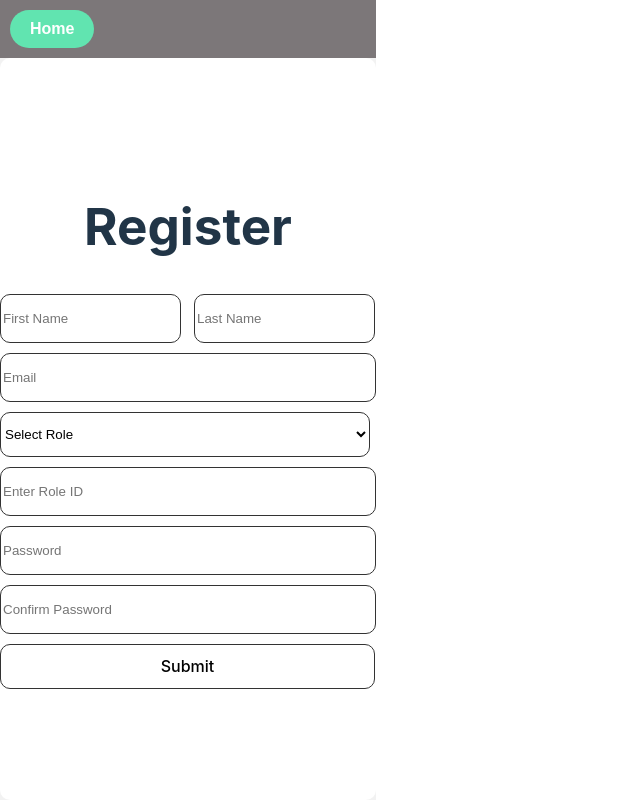
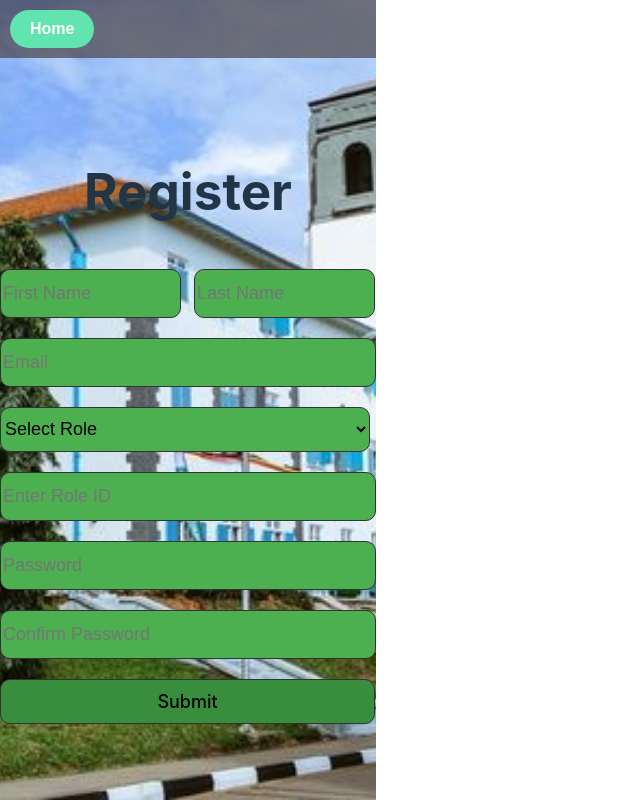
Before and after one commit to MORISON-K/AITS, a React (Vite) app in the folder client/aits_frontend/: page / in a window 1280 px wide. Both pictures are taken after a click on the button "Register". Shown: the whole page, without its empty margins (0-640 px from the left). Built offline with nearby package versions, Linux system fonts and the light colour scheme; the HTML template or start-up script is replaced by a standard one.

Commit message:
Updated App.css and added mak2.jpg image

```diff
--- a/client/aits_frontend/src/App.css
+++ b/client/aits_frontend/src/App.css
@@ -1,5 +1,8 @@
 /* Styling for the Home page */
 .app-container {
+  background-image: url('./assets/mak2.jpg');
+  background-size: cover;
+  background-position: center;
   background-color: #f0f0f0d7;
   height: 100vh;
   display: flex;
@@ -73,7 +76,7 @@ cd
 .login-page {
   height: 100vh;
   margin-bottom: 0px;
-  background-color: white;
+  background-color: linear-gradient(135deg, #f0f8ff, #e1e8f0);
   border-radius: 10px;
   display: flex;
   justify-content: center;
@@ -85,11 +88,13 @@ cd
 .login-input {
    width: 350px;
    height: 35px;
-   border-radius: 10px;
+   border-radius: 8px;
    padding: 10px;
-   margin-bottom: 15px;
+   margin-bottom: 20px;
    border: 1px solid #333;
-   box-shadow: 0px 0px 10px 2px rgba(119, 105, 105, 0.25);
+   background-color: #f8f8f8;
+   box-shadow: 0px 0px 12px 3px rgba(76, 175, 80, 0.2);
+   transition: all 0.3s ease-in-out;
 
 
 }
@@ -107,17 +112,19 @@ cd
   width: 370px;
   height: 45px;
   border-radius: 10px;
-  background-color: #fff;
+  background-color: #4caf50;
   border: 1px solid #333;
   cursor: pointer;
+  font-size: 18px;
   margin-bottom: 5px;
-  margin-top: 5px;
+  transition: background-color 0.3s ease;
+  margin-top: 15px;
 }
 
 
 .without-account {
   margin-left: 5px;
-  color: blue;
+  color: #4caf50;
 }
 
 .without {
@@ -136,5 +143,6 @@ cd
 }
 
 .Submit-Button {
+  background-color: #388e3c;
   width: 375px;
 }
```
Also changed, not shown: client/aits_frontend/src/assets/mak2.jpg (added).
